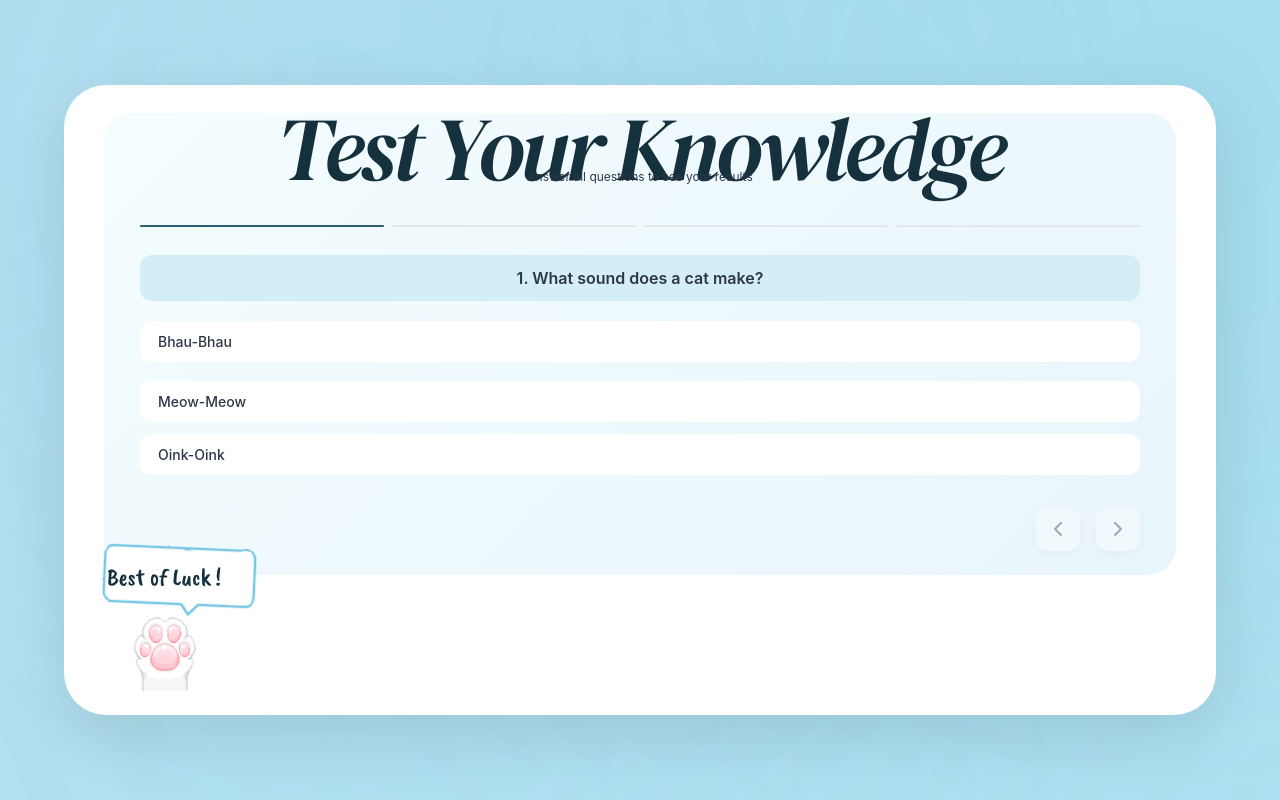
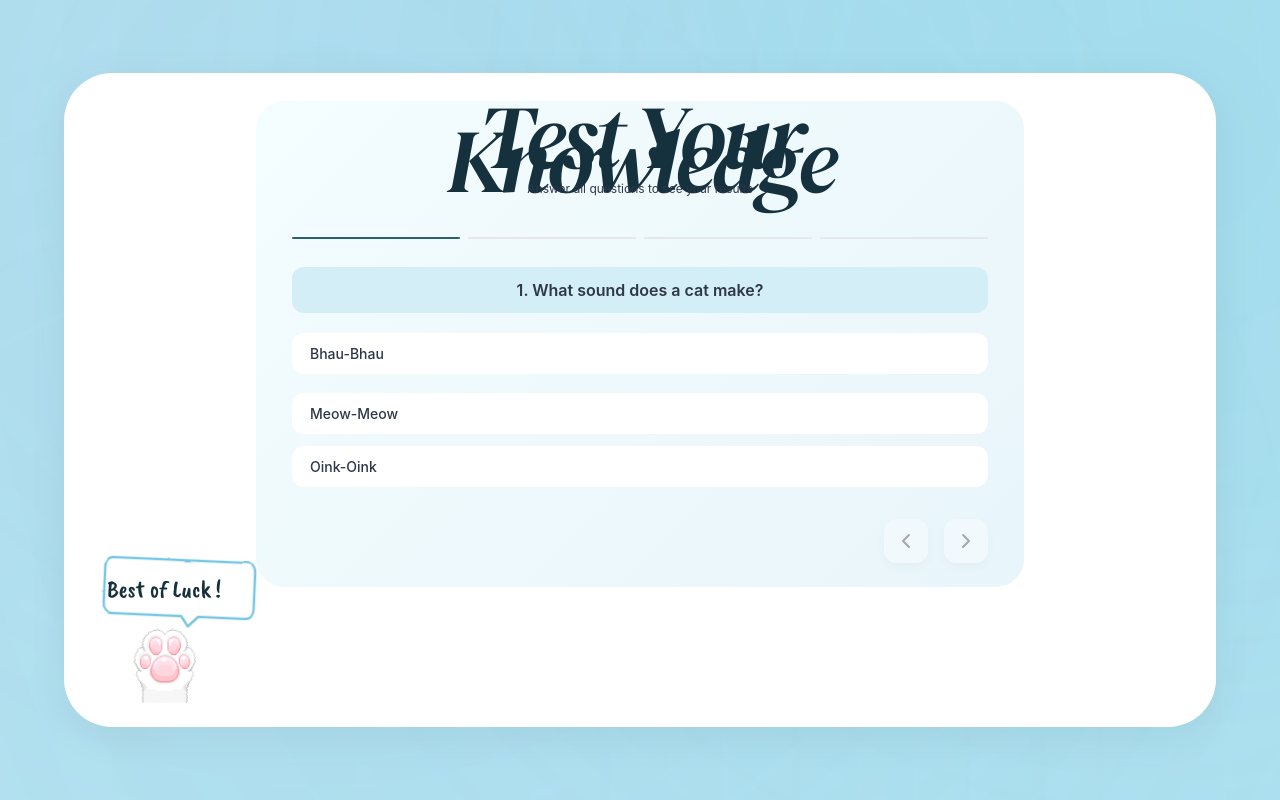
Before and after one commit to rohhxn/theweddingcompany, a Next.js app: page / in a window 1280 px wide. Built offline with nearby package versions, Linux system fonts and the light colour scheme.

Commit message:
Center quiz content and update card styling to match Figma

```diff
--- a/app/globals.css
+++ b/app/globals.css
@@ -45,15 +45,15 @@
 @layer components {
   /* Main Quiz Card Container */
   .quiz-card {
-    @apply bg-white rounded-[42px];
-    box-shadow: 0 20px 60px rgba(0, 0, 0, 0.1);
+    @apply bg-white rounded-[3rem];
+    box-shadow: 0 10px 40px rgba(0, 0, 0, 0.06);
     position: relative;
     z-index: 10;
     max-width: 1200px;
     width: 90vw;
     max-height: 85vh;
     margin: 0 auto;
-    padding: 28px 40px 140px 40px; /* Balanced padding with room for cat paw */
+    padding: 28px 40px 140px 40px;
     height: auto;
     display: flex;
     align-items: center;
@@ -67,6 +67,8 @@
     padding: 24px 36px; /* Removed extra bottom padding */
     min-height: auto;
     width: 100%;
+    max-width: 48rem; /* Center content with max-width */
+    margin: 0 auto; /* Center horizontally */
     display: flex;
     flex-direction: column;
     justify-content: center;
```
